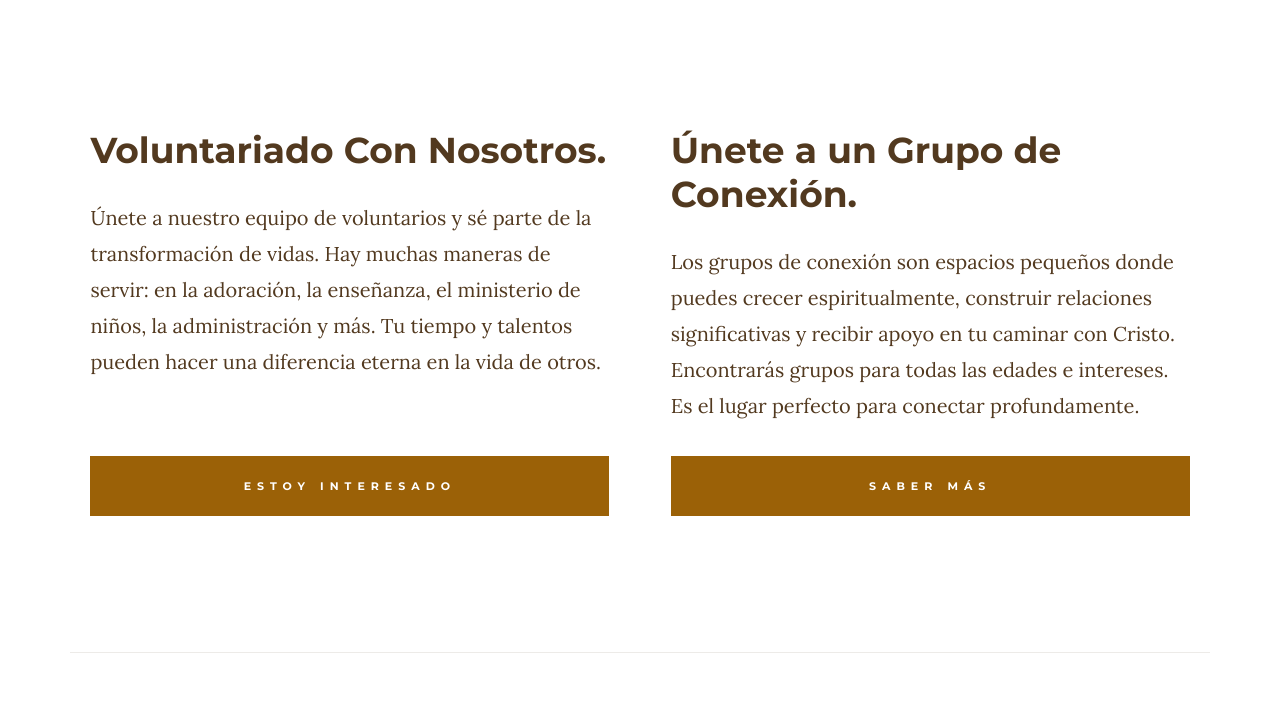
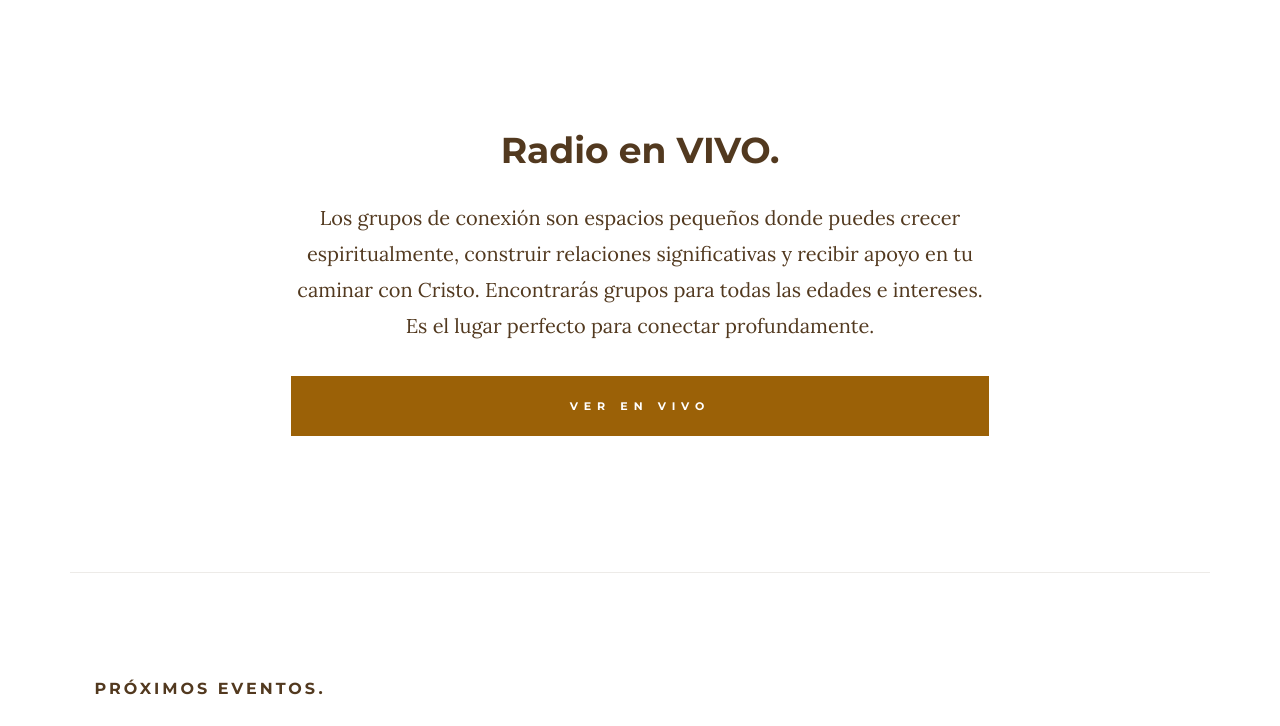
Before and after one commit to karen272/Renacer, a plain HTML site: page index.html in a window 1280 px wide. Shown: the part 1840-2566 px from the top of the page. Drawn offline with nearby package versions, Linux system fonts and the light colour scheme.

Commit message:
se agrega estilo y secciones

```diff
--- a/css/main.css
+++ b/css/main.css
@@ -2695,6 +2695,8 @@ html.no-csstransitions .hero-content {
 .connect-content {
   padding-bottom: 12rem;
   border-bottom: 1px solid rgba(82, 57, 31, 0.1);
+  display: flex;
+  justify-content: center;
 }
 
 .connect-content .column {
@@ -2704,6 +2706,20 @@ html.no-csstransitions .hero-content {
   -webkit-flex-flow: column nowrap;
   -ms-flex-flow: column nowrap;
   flex-flow: column nowrap;
+  margin: 0 auto;
+}
+
+.connect-content-centered {
+  text-align: center;
+  max-width: 100%;
+}
+
+.connect-content-centered .display-1 {
+  text-align: center;
+}
+
+.connect-content-centered p {
+  text-align: center;
 }
 
 .connect-content .column:first-child {
@@ -2842,9 +2858,11 @@ html.no-csstransitions .hero-content {
   background-color: #52391F;
   position: absolute;
   top: 0;
-  left: 50%;
+  left: 0;
   bottom: 0;
   right: 0;
+  width: 100%;
+  height: 100%;
 }
 
 .series-img::before {
--- a/index.html
+++ b/index.html
@@ -86,8 +86,8 @@
                 </div>
 
                 <div class="hero-content__buttons">
-                    <a href="events.html" class="btn btn--stroke">Próximos Eventos</a>
-                    <a href="about.html" class="btn btn--stroke">Acerca de Nosotros</a>
+                    <a href="https://fmmiramar1025.com/" class="btn btn--stroke">Ver en VIVO</a>
+                    <a href="#contacto" class="btn btn--stroke">Encontranos</a>
                 </div>
             </div> <!-- end hero-content__text -->
 
@@ -152,19 +152,9 @@
     <section class="s-connect">
 
         <div class="row connect-content">
-            <div class="column large-half tab-full">
-                <h3 class="display-1">Voluntariado Con Nosotros.</h3>
-                <p>
-                    Únete a nuestro equipo de voluntarios y sé parte de la transformación
-                    de vidas. Hay muchas maneras de servir: en la adoración, la enseñanza,
-                    el ministerio de niños, la administración y más. Tu tiempo y talentos
-                    pueden hacer una diferencia eterna en la vida de otros.
-                </p>
-
-                <a href="volunteer.html" class="btn btn--primary h-full-width">Estoy Interesado</a>
-            </div>
-            <div class="column large-half tab-full">
-                <h3 class="display-1">Únete a un Grupo de Conexión.</h3>
+            <div class="column large-8 medium-10 tab-full">
+                <div class="connect-content-centered">
+                    <h3 class="display-1">Radio en VIVO.</h3>
                     <p>
                         Los grupos de conexión son espacios pequeños donde puedes crecer
                         espiritualmente, construir relaciones significativas y recibir apoyo
@@ -172,7 +162,8 @@
                         e intereses. Es el lugar perfecto para conectar profundamente.
                     </p>
 
-                <a href="connect-group.html" class="btn btn--primary h-full-width">Saber Más</a>
+                    <a href="https://fmmiramar1025.com/" class="btn btn--primary h-full-width">Ver en VIVO</a>
+                </div>
             </div>
         </div> <!-- end connect-content  -->
 
@@ -263,7 +254,7 @@
 ================================================== -->
     <section class="s-series">
 
-        <div class="series-img" style="background-image: url('images/jovenes-2000.jpg');"></div>
+        <div class="series-img" style="background-image: url('images/jovenes.png');"></div>
 
         <div class="row row-y-center series-content">
 
@@ -304,7 +295,7 @@
 
     <!-- Contacto
     ================================================== -->
-    <section class="s-social">
+    <section id="contacto" class="s-social">
 
         <div class="row social-content">
             <div class="column">
```
Also changed, not shown: images/jovenes.png (added). Lines whose indentation alone changed are shown as unchanged.
